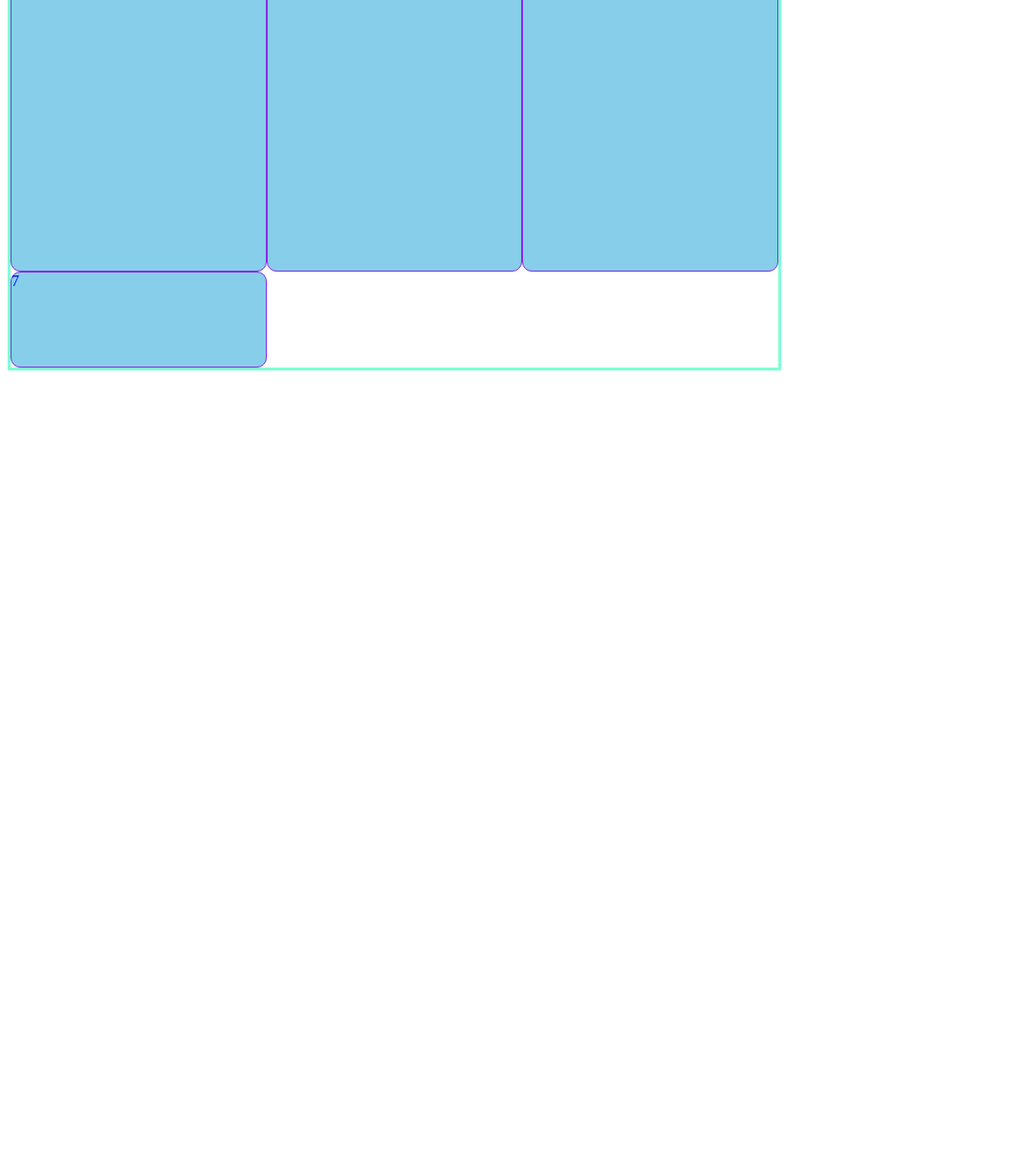
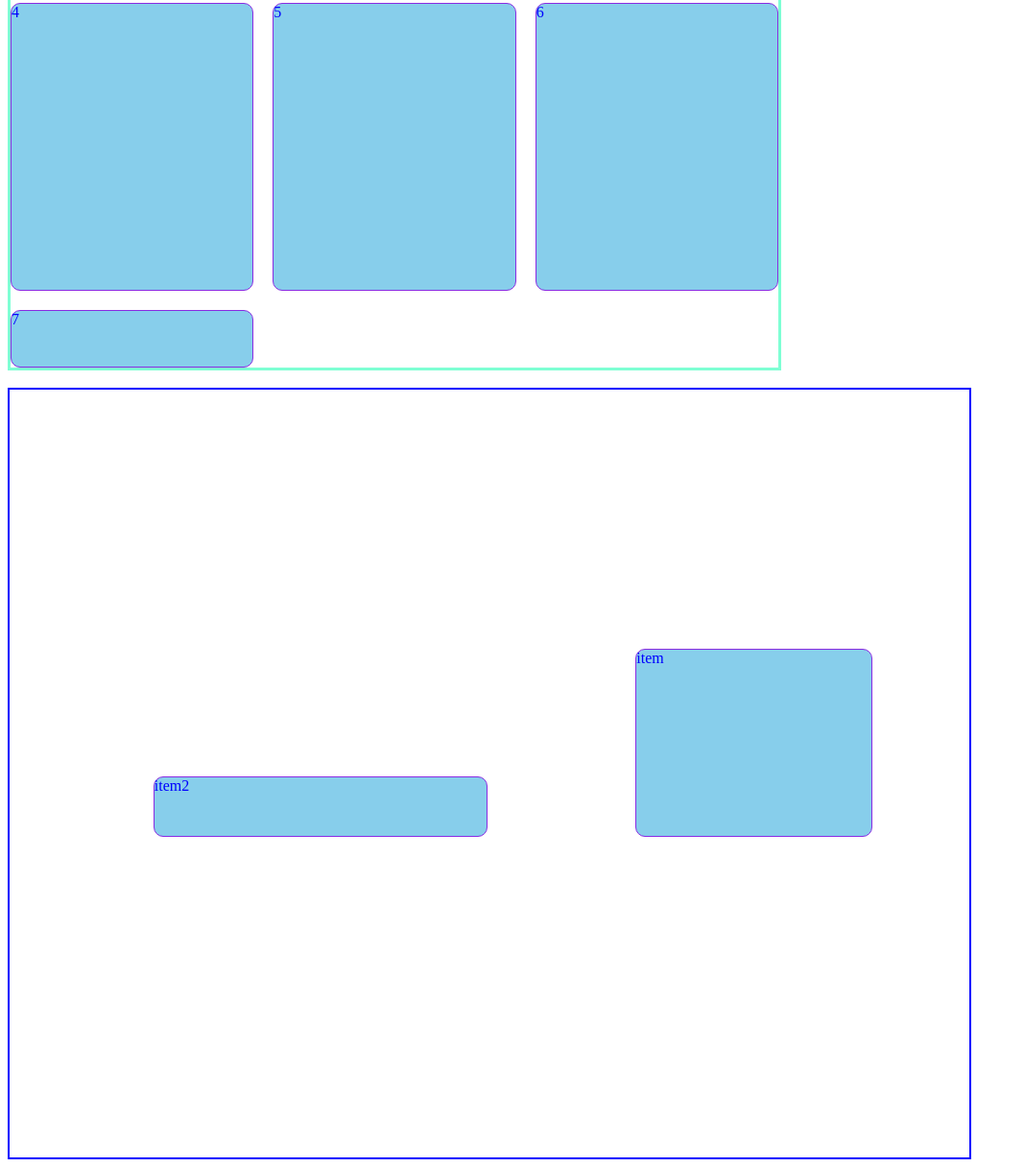
Before and after one commit to sytjddudsy/sytjddudsy.github.io, a plain HTML site: page pages/page6.html in a window 1280 px wide. Shown: the part 1588-2804 px from the top of the page at 96% size, without its empty margins (0-1067 px from the left). Before the commit the page ends 1982 px from the top, so only its background shows below. Drawn offline with Linux system fonts and the light colour scheme; a web font is replaced by a local one.

Commit message:
grid에서 row start end, span 해봄

```diff
--- a/pages/page6.html
+++ b/pages/page6.html
@@ -34,6 +34,7 @@
         <div class="box g">G</div>
       </div>
       <!--minmax 최소/최대값 정함-->
+      <!--gap 빈칸 폭-->
       <div class="grid2">
         <div class="box 1">1</div>
         <div class="box 2">2</div>
@@ -43,4 +44,11 @@
         <div class="box 6">6</div>
         <div class="box 7">7</div>
       </div>
+      <br>
+      <!--grid row start,end: 몇번째 줄에서 시작해서 몇번째 줄까지. start/end 순으로 적으면 된다.-->
+      <!--grid column도 마찬가지. span은 몇칸 차지한다를 지정-->
+      <div class="grid3">
+        <div class="box5">item</div>
+        <div class="box6">item2</div>
+      </div>
 </body>
--- a/pages/style3.css
+++ b/pages/style3.css
@@ -50,4 +50,33 @@
     height: 600px;
     display: grid;
     grid-template: 200px minmax(50px, 300px) / repeat(3, 1fr);
+    grid-column-gap: 20px;
+    grid-row-gap: 20px;
 }
+
+.grid3 {
+    display: grid;
+    border: 2px blue solid;
+    height: 800px;
+    width: 1000px;
+    grid-template: repeat(4, 1fr 2fr) / repeat(4, 3fr 2fr);
+    grid-gap: 5px;
+  }
+
+  .box5 {
+    background-color: skyblue;
+    color: blue;
+    border-radius: 10px;
+    border: 1px solid blueviolet;
+    grid-row: 4/6;
+    grid-column: 6/ span 2;
+  }
+
+  .box6{
+    grid-column: 2 / span 3;
+    grid-row: 5/5;
+    background-color: skyblue;
+    color: blue;
+    border-radius: 10px;
+    border: 1px solid blueviolet;
+  }
```
